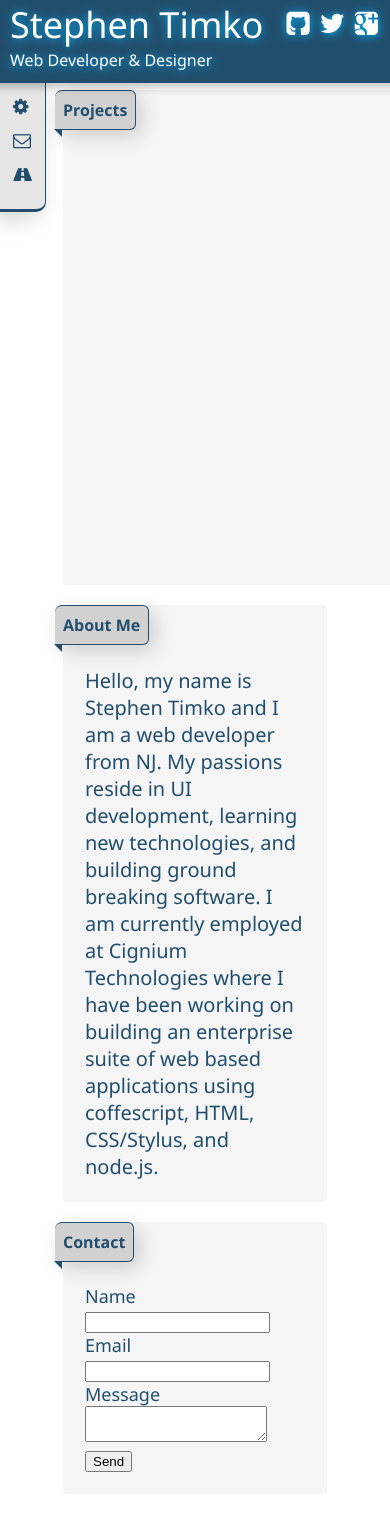
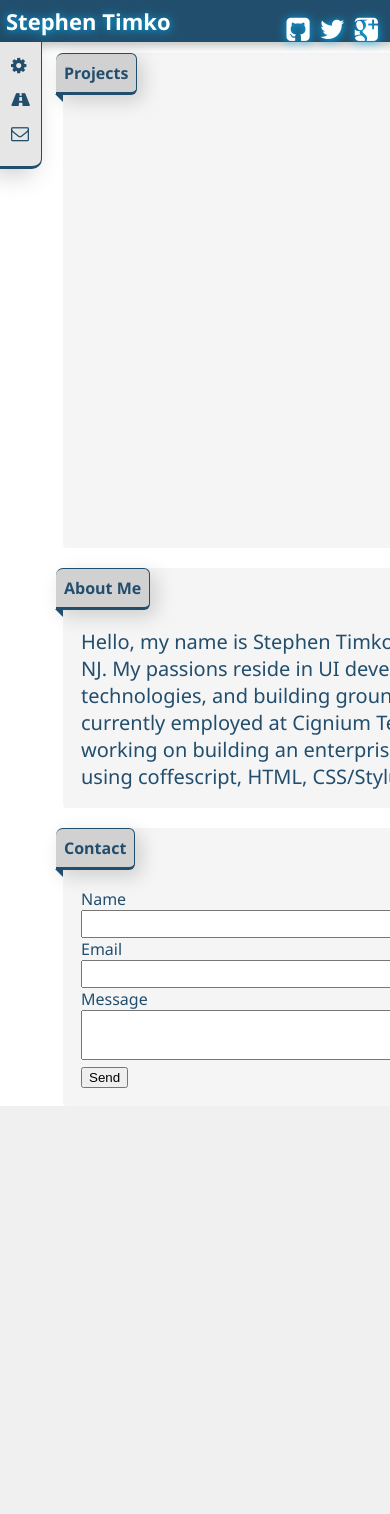
Before and after one commit to stimko/stephentimko, a Node server app: page / in a window 390 px wide; the page is wider, and only the part inside the window is pictured. After the commit the page ends 1106 px from the top of that part, so only its background shows below. Run offline with Node 20, Linux system fonts and the light colour scheme; data that the repository does not hold is empty; some libraries are stand-ins or nearby versions.

Commit message:
responsive

```diff
--- a/public/javascripts/main.js
+++ b/public/javascripts/main.js
@@ -104,12 +104,15 @@ $(function () {
       var $elem = $(event.currentTarget);
       remove_mouse_listeners($elem);
       $elem.css('opacity', 1);
-      $('#projects').transition({paddingLeft:'700px'}, 500);
+      $('#projects').transition({paddingLeft:'555px'}, 500);
+      $('#projects-list').addClass('selected');
       if ($selected_card){
-        animate_out_selected_card($selected_card, selected_card_degree)
-        animate_in_selected_card($elem)
+        animate_out_selected_card($selected_card, selected_card_degree);
+        animate_in_selected_card($elem);
       } else {
-        animate_in_selected_card($elem)
+        hover_card = false;
+        animate_in_selected_card($elem);
+        assign_timer();
       }
     });
   }
@@ -128,8 +131,9 @@ $(function () {
       if (is_animating_in || is_animating_out){
         return;
       }
+      $('#projects-list').removeClass('selected');
       event.stopImmediatePropagation();
-      $('#projects').transition({paddingLeft:'400px'}, 500);
+      $('#projects').transition({paddingLeft:'225px'}, 500);
       var $card = $(event.currentTarget).closest('li');
       phantom_hover = true;
       $card.on('mouseleave.phantom', function(){
--- a/public/stylesheets/style.css
+++ b/public/stylesheets/style.css
@@ -4,25 +4,34 @@ ol,ul{list-style:none}
 table{border-collapse:separate;border-spacing:0;vertical-align:middle}
 caption,th,td{text-align:left;font-weight:normal;vertical-align:middle}
 a img{border:none}
-html,body{height:100%;color:#224e6d;font:18px 'Segoe UI',serif;background:#fff}
-body{overflow-x:hidden}
-#menu{border-bottom-right-radius:10px;padding:13px;background:#e6e6e6;top:81px;border-right:1px solid #224e6d;border-bottom:3px solid #224e6d;position:fixed;-webkit-box-shadow:-8px 5px 26px rgba(0,0,0,0.21);box-shadow:-8px 5px 26px rgba(0,0,0,0.21);}
+@media all and (max-width: 1223px){.content{padding-top:53px !important}
+.header{padding:6px !important;}
+.header .me{font-weight:bold;font-size:22px}
+.header .position{display:none}
+#menu{top:42px !important}
+}html,body{height:100%;color:#224e6d;font:18px 'Segoe UI',serif;background:#fff}
+#menu{z-index:1003;border-bottom-right-radius:10px;padding:11px;background:#e6e6e6;top:81px;border-right:1px solid #224e6d;border-bottom:3px solid #224e6d;position:fixed;-webkit-box-shadow:-8px 5px 26px rgba(0,0,0,0.21);box-shadow:-8px 5px 26px rgba(0,0,0,0.21);}
 #menu li{margin-bottom:10px;}
 #menu li a{color:#224e6d}
+#menu:hover{text-shadow:0 1px 10px #00b7ff;background:#224e6d;}
+#menu:hover a{color:#fff}
 .section{-webkit-border-radius:4px;border-radius:4px;margin-bottom:20px;position:relative;background:#f5f5f5;}
-.section .section-content{padding:22px}
-.content{overflow-x:hidden;padding:90px 63px 0 63px}
+.section .section-content{padding:18px}
+.content{padding:90px 63px 0 63px;min-width:676px}
 .header{text-shadow:0 1px 10px #00b7ff;z-index:1000;width:100%;padding:0 40px 12px 10px;-webkit-border-radius:0;border-radius:0;-webkit-box-shadow:-8px 5px 8px rgba(0,0,0,0.21);box-shadow:-8px 5px 8px rgba(0,0,0,0.21);background:#224e6d;position:fixed;}
 .header .position{color:#fff;font-size:16px}
 #about{font-size:20px}
-h1{color:#fff;font-size:2em}
+h1.me{color:#fff;font-size:2em;display:inline-block}
 ul li{list-style-type:none}
-.section-header{border-bottom:1px solid;border-top:1px solid;border-right:1px solid;border-bottom-right-radius:6px;border-top-right-radius:6px;margin-left:-8px;border-top-left-radius:7px;position:relative;padding:8px;font-weight:bold;font-size:16px;display:inline-block;color:#224e6d;background:#d1d1d1;-webkit-box-shadow:6px 6px 19px rgba(0,0,0,0.16);box-shadow:6px 6px 19px rgba(0,0,0,0.16);}
-.section-header::before{content:'';display:block;position:absolute;left:-1px;bottom:-8px;border:solid 4px transparent;border-right-color:#224e6d;border-top-color:#224e6d;width:0;height:0;z-index:0}
-.section-header.projects-header{z-index:1;float:left}
+.section-header{border-bottom:3px solid;border-top:1px solid;border-right:1px solid;border-bottom-right-radius:6px;border-top-right-radius:6px;margin-left:-7px;border-top-left-radius:7px;position:relative;padding:8px;font-weight:bold;font-size:16px;display:inline-block;color:#224e6d;background:#d1d1d1;-webkit-box-shadow:6px 6px 19px rgba(0,0,0,0.16);box-shadow:6px 6px 19px rgba(0,0,0,0.16);}
+.section-header::before{content:'';display:block;position:absolute;left:-1px;bottom:-10px;border:solid 4px transparent;border-right-color:#224e6d;border-top-color:#224e6d;width:0;height:0;z-index:0}
+.section-header.projects-header{z-index:3;float:left}
 .social{padding:4px 7px;position:fixed;-webkit-border-radius:38px;border-radius:38px;font-size:1.5em;right:0;}
 .social i{color:#fff;text-shadow:0 1px 10px #00b7ff;padding:5px;cursor:pointer}
-#projects{padding:95px 400px 0 400px;height:400px;}
+#contact{font-size:16px;}
+#contact label{display:block}
+#contact input,#contact textarea{width:100%;max-width:400px;font-size:inherit;font-family:inherit}
+#projects{padding:95px 150px 0 150px;height:400px;}
 #projects.expanded{padding-left:600px;padding-right:600px}
 #projects #projects-list{position:relative;z-index:1001;-webkit-perspective:1600;-moz-perspective:1600;-ms-perspective:1600;perspective:1600;width:145px;margin:0 auto;}
 #projects #projects-list li{position:absolute;-webkit-transform-origin:0 275px;-moz-transform-origin:0 275px;-o-transform-origin:0 275px;-ms-transform-origin:0 275px;transform-origin:0 275px;font-size:24px;-webkit-transform-style:preserve-3d;-moz-transform-style:preserve-3d;-o-transform-style:preserve-3d;-ms-transform-style:preserve-3d;transform-style:preserve-3d;}
--- a/public/stylesheets/style.styl
+++ b/public/stylesheets/style.styl
@@ -9,6 +9,25 @@ $blue = #224e6d
 textglow()
    text-shadow 0px 1px 10px rgba(0,183,255,1)
 
+@media all and (max-width: 1223px)
+  .content
+    padding-top 53px !important
+  .header
+    padding 6px !important
+    .me
+      font-weight bold
+      font-size 22px
+    .position
+      display none
+  #menu
+    top 42px !important
+
+
+// @media all and (max-width: 1010px)
+//   #projects
+//     #projects-list:not(.selected)
+//       z-index 7 !important
+
 
 html
 body
@@ -16,15 +35,11 @@ body
   color $blue
   font 18px 'Segoe UI', serif
   background white
-  //background #003457
-  // padding 15px
-
-body
-  overflow-x hidden
 
 #menu
+  z-index 1003
   border-bottom-right-radius 10px
-  padding 13px
+  padding 11px
   background #E6E6E6
   top 81px
   border-right 1px solid $blue
@@ -36,6 +51,15 @@ body
     a
       color $blue
 
+  &:hover
+    textglow()
+    background $blue
+    a
+      color white
+
+// .section:not(#projects)
+//   min-width 1100px
+
 .section
   border-radius 4px
   margin-bottom 20px
@@ -44,11 +68,11 @@ body
   //box-shadow -8px 5px 26px rgba(0, 0, 0, 0.21)
   //background linear-gradient(left, rgba(255,255,255,0.1), rgba(255,255,255,0))
   .section-content
-    padding 22px
+    padding 18px
 
 .content
-  overflow-x hidden
   padding 90px 63px 0 63px
+  min-width 676px
 
 .header
   textglow()
@@ -57,7 +81,6 @@ body
   padding 0 40px 12px 10px
   border-radius 0
   box-shadow -8px 5px 8px rgba(0,0,0,0.21)
-  //z-index 10000
   background $blue
   //background linear-gradient(top, $blue 92%, rgba(36, 70, 94, 0) 100%)
   //SAVING background linear-gradient(left, rgba(255,255,255,0.1), rgba(255,255,255,0))
@@ -72,21 +95,22 @@ body
 #about
   font-size 20px
 
-h1
+h1.me
   color white
   font-size 2em
+  display inline-block
 
 ul
   li
     list-style-type: none
 
 .section-header
-  border-bottom 1px solid
+  border-bottom 3px solid
   border-top 1px solid
   border-right 1px solid
   border-bottom-right-radius 6px
   border-top-right-radius 6px
-  margin-left -8px
+  margin-left -7px
   border-top-left-radius 7px
   position relative
   padding 8px
@@ -101,7 +125,7 @@ ul
     display block
     position absolute
     left -1px
-    bottom -8px
+    bottom -10px
     border solid 4px transparent
     border-right-color #224e6d
     border-top-color #224e6d
@@ -109,7 +133,7 @@ ul
     height 0
     z-index 0
   &.projects-header
-    z-index 1
+    z-index 3
     float left
 
 .social
@@ -124,8 +148,20 @@ ul
     padding 5px
     cursor pointer
 
+#contact
+  font-size 16px
+  label
+    display block
+  input
+  textarea
+    width 100%
+    max-width 400px
+    font-size inherit
+    font-family inherit
+
+
 #projects
-  padding 95px 400px 0 400px
+  padding 95px 150px 0 150px
   height 400px
   &.expanded
     padding-left 600px
--- a/views/head.jade
+++ b/views/head.jade
@@ -1,5 +1,5 @@
 head
-  title Stephen Timko
+  title Stephen Timko Web Devloper & Designer
   link(rel="stylesheet", href="http://fonts.googleapis.com/css?family=Didact Gothic:regular")
   link(rel='stylesheet', href='stylesheets/style.css')
   link(rel='stylesheet', href='stylesheets/vendor/font-awesome.min.css')
--- a/views/header.jade
+++ b/views/header.jade
@@ -1,4 +1,4 @@
 .header
 	include social
-	h1 Stephen Timko
+	h1.me Stephen Timko
 	.position Web Developer & Designer
--- a/views/menu.jade
+++ b/views/menu.jade
@@ -1,4 +1,4 @@
 ul#menu
   li: a(href="#projects").icon-cog
+  li: a(href="#about").icon-road
   li: a(href="#contact").icon-envelope
-  li: a(href="#about").icon-road
```
